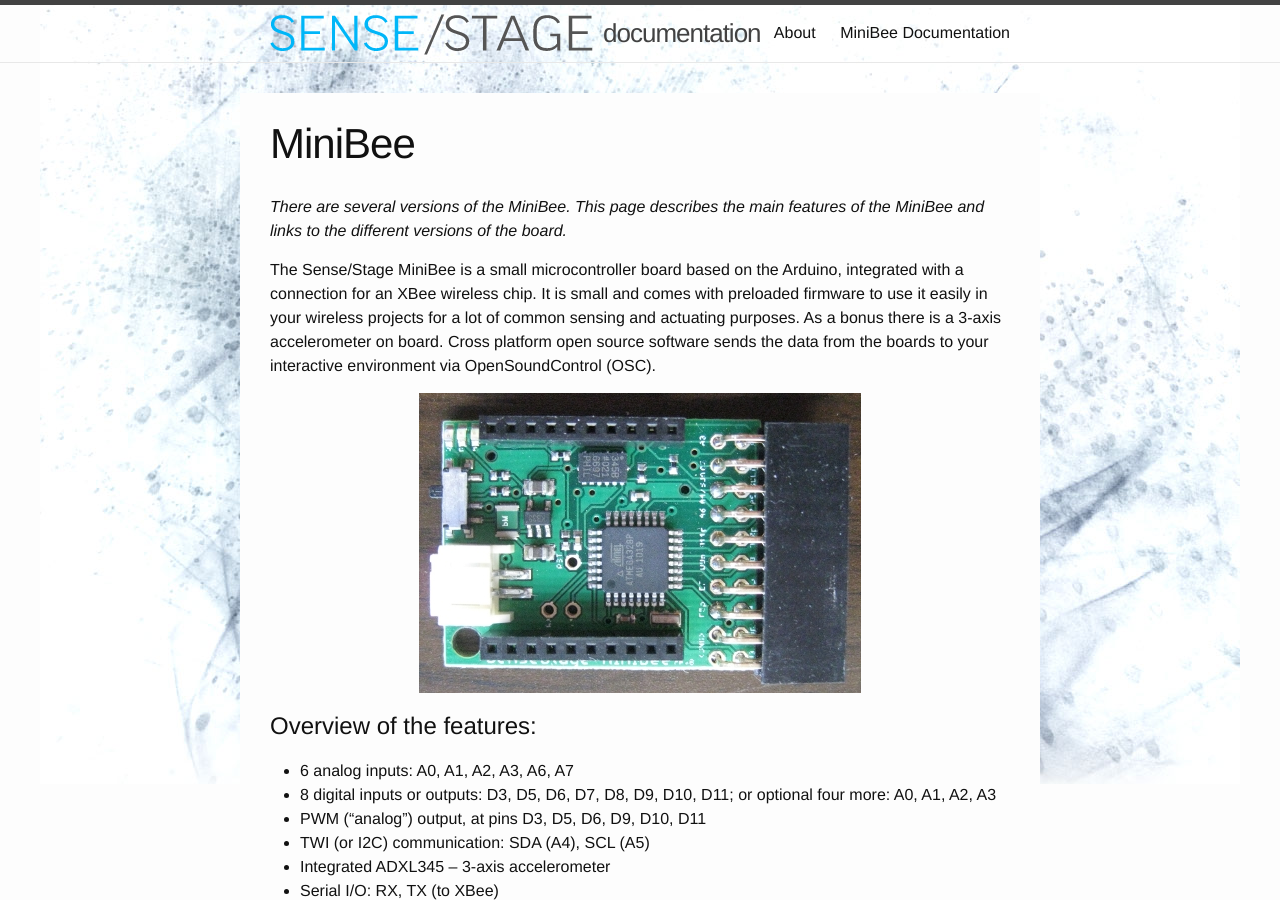
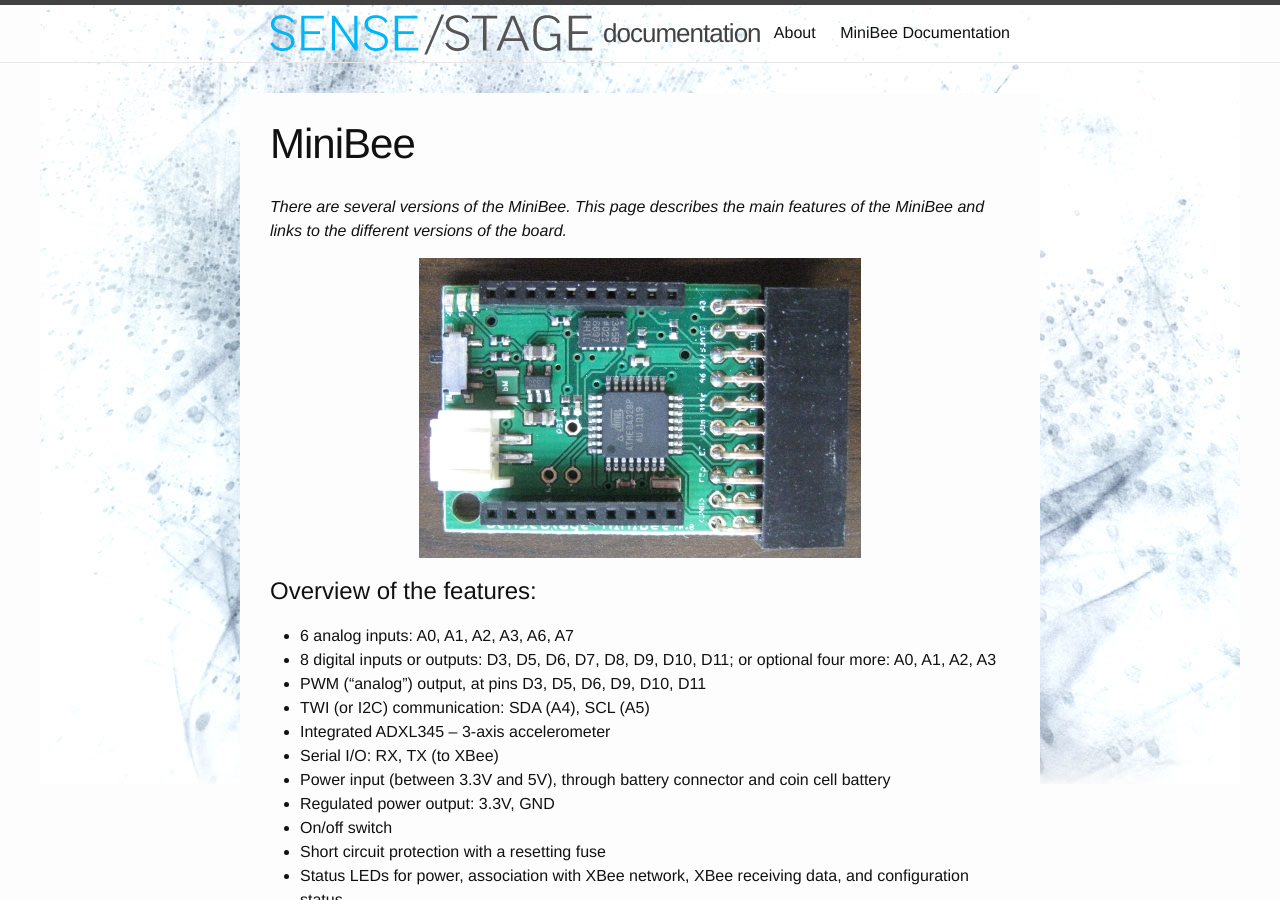
Before and after one commit to SenseStageTeam/sensestage_documentation, a Jekyll site: the page built from _minibee/minibee.md, in a window 1280 px wide and 900 px high. Built offline with Jekyll 4.4.1, drawn with Linux system fonts in a browser that asks for light colours.

Commit message:
change layout to subcategory_overview

```diff
--- a/_minibee/minibee.md
+++ b/_minibee/minibee.md
@@ -2,14 +2,12 @@
 title: MiniBee
 subtitle: different versions of the MiniBee hardware
 summary: There are several versions of the MiniBee. This page describes the main features of the MiniBee and links to the different versions of the board.
-layout: documentation
+layout: subcategory_overview
 type: overview
 date: 2017-02-06
 category: hardware
 subcategory: minibee
 ---
-
-The Sense/Stage MiniBee is a small microcontroller board based on the Arduino, integrated with a connection for an XBee wireless chip. It is small and comes with preloaded firmware to use it easily in your wireless projects for a lot of common sensing and actuating purposes. As a bonus there is a 3-axis accelerometer on board. Cross platform open source software sends the data from the boards to your interactive environment via OpenSoundControl (OSC).
 
 ![](/img/minibee_bare.jpg)
 
@@ -31,11 +29,3 @@
 * Firmware communication with software data sharing network supported by many common interactive software environments (e.g. SuperCollider, Max/MSP, PureData, Processing).
 
 # The different versions:
-
-{% assign minibeerevs = site.minibee | where: "category", "hardware" | where: "subcategory", "minibee" %}
-
-{% for rev in minibeerevs %}
-{% unless rev.type == "overview" %}
-* <a href="{{rev.url}}">{{ rev.title }}</a> {% if rev.summary %}: {{ rev.summary }}  {% endif %}
-{% endunless %}
-{%endfor%}
```
Also changed, not shown: _minibee/communication-mode.md (+1 -8 lines), _minibee/examples-of-interfacing-via-osc.md (+2 -10 lines), _minibee/expansion-boards.md (+2 -9 lines), _minibee/xbee.md (+2 -7 lines).
